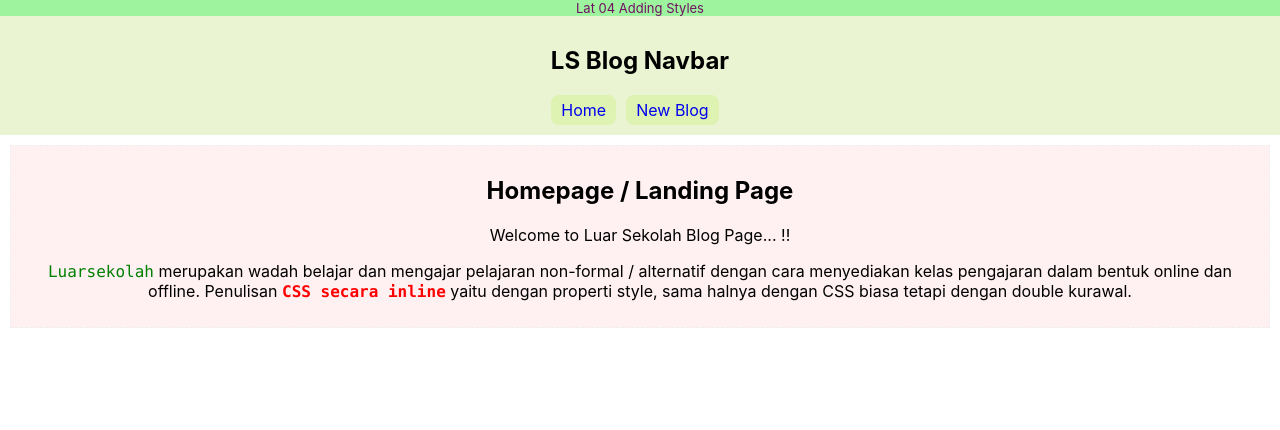
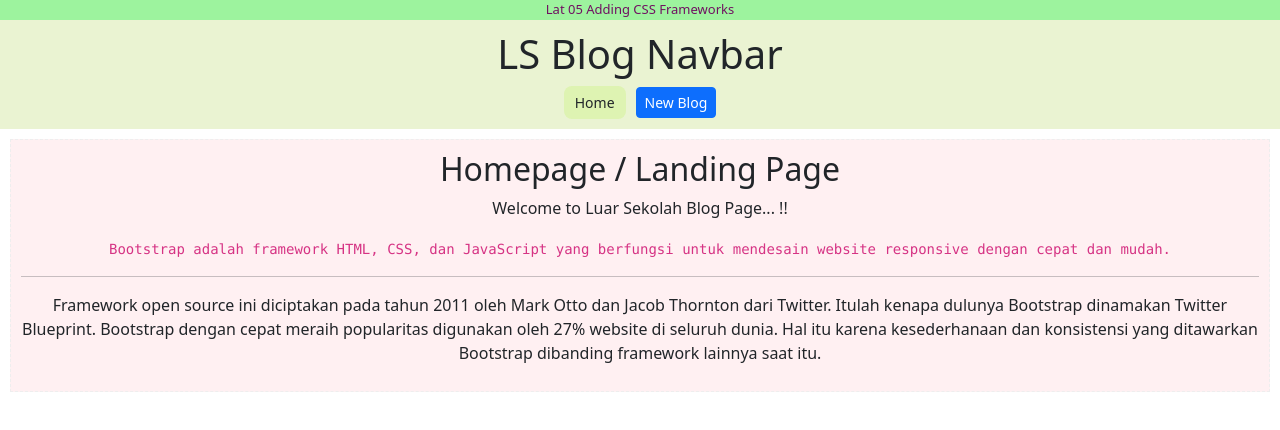
Before and after one commit to incyberz/belajar-react-js, a React (Create React App) app in the folder ls-blog/: page / in a window 1280 px wide. Shown: the top 430 px of the page. Built offline with nearby package versions, Linux system fonts and the light colour scheme.

Commit message:
React Tutorial 05 Adding CSS Frameworks

```diff
--- a/ls-blog/package.json
+++ b/ls-blog/package.json
@@ -6,6 +6,7 @@
     "@testing-library/jest-dom": "^5.16.5",
     "@testing-library/react": "^13.4.0",
     "@testing-library/user-event": "^13.5.0",
+    "bootstrap": "^5.2.3",
     "react": "^18.2.0",
     "react-dom": "^18.2.0",
     "react-scripts": "5.0.1",
--- a/ls-blog/src/App.css
+++ b/ls-blog/src/App.css
@@ -12,7 +12,7 @@
   padding: 10px 0;
 }
 
-.Navbar .links a{
+.Navbar .links .custom-link{
   display: inline-block;
   margin-right: 10px;
   text-decoration: none;
@@ -21,7 +21,7 @@
   padding: 5px 10px;
 }
 
-.Navbar .links a:hover{
+.Navbar .links .custom-link:hover{
   background: rgb(243, 135, 216);
 }
 
@@ -37,6 +37,8 @@
 /* REGULAR CLASS */
 /* ============================= */
 .judul-latihan{
+  position: sticky;
+  top: 0;
   color: rgb(112, 17, 97);
   background: rgb(157, 243, 158);
   font-size: small;
--- a/ls-blog/src/App.js
+++ b/ls-blog/src/App.js
@@ -1,9 +1,10 @@
 import "./App.css";
 import Navbar from "./Navbar";
 import Home from "./Home";
+import "bootstrap/dist/css/bootstrap.css";
 
 function App() {
-  const judulLat = "Lat 04 Adding Styles";
+  const judulLat = "Lat 05 Adding CSS Frameworks";
 
   return (
     <div className="App">
--- a/ls-blog/src/Home.js
+++ b/ls-blog/src/Home.js
@@ -3,20 +3,18 @@ const Home = () => {
     <nav className="Home">
       <h2>Homepage / Landing Page</h2>
       <p>Welcome to Luar Sekolah Blog Page... !!</p>
-      <p>
-        <span style={{ color: "green", fontFamily: "consolas" }}>
-          Luarsekolah
-        </span>{" "}
-        merupakan wadah belajar dan mengajar pelajaran non-formal / alternatif
-        dengan cara menyediakan kelas pengajaran dalam bentuk online dan
-        offline. Penulisan{" "}
-        <span
-          style={{ color: "red", fontWeight: "bold", fontFamily: "consolas" }}
-        >
-          CSS secara inline
-        </span>{" "}
-        yaitu dengan properti style, sama halnya dengan CSS biasa tetapi dengan
-        double kurawal.
+      <code>
+        Bootstrap adalah framework HTML, CSS, dan JavaScript yang berfungsi
+        untuk mendesain website responsive dengan cepat dan mudah.
+      </code>
+      <hr />
+      <p className="mt-2">
+        Framework open source ini diciptakan pada tahun 2011 oleh Mark Otto dan
+        Jacob Thornton dari Twitter. Itulah kenapa dulunya Bootstrap dinamakan
+        Twitter Blueprint. Bootstrap dengan cepat meraih popularitas digunakan
+        oleh 27% website di seluruh dunia. Hal itu karena kesederhanaan dan
+        konsistensi yang ditawarkan Bootstrap dibanding framework lainnya saat
+        itu.
       </p>
     </nav>
   );
--- a/ls-blog/src/Navbar.js
+++ b/ls-blog/src/Navbar.js
@@ -3,8 +3,12 @@ const Navbar = () => {
     <nav className="Navbar">
       <h1>LS Blog Navbar</h1>
       <div className="links">
-        <a href="/">Home</a>
-        <a href="/create">New Blog</a>
+        <a href="/" className="btn btn-sm custom-link">
+          Home
+        </a>
+        <a href="/create" className="btn btn-sm btn-primary">
+          New Blog
+        </a>
       </div>
     </nav>
   );
```
Also changed, not shown: 2 other files (tests, documents, lock files or other folders).
